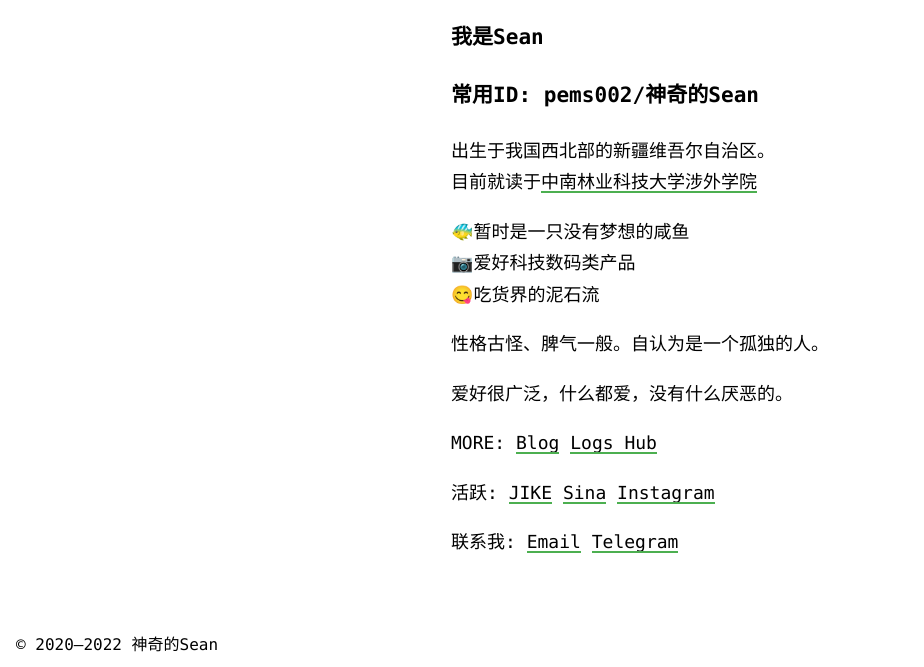
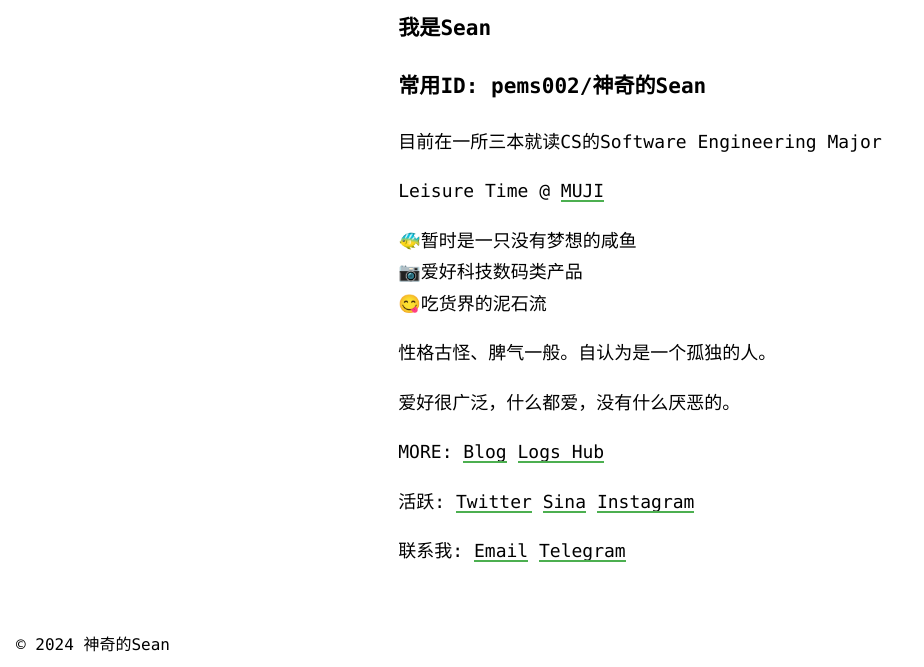
Before and after one commit to Pems002/home, a plain HTML site: page index.html in a window 1280 px wide. Shown: the part 133-800 px from the top of the page, without its empty margins (0-924 px from the left). Drawn offline with Linux system fonts and the light colour scheme.

Commit message:
Update index.html

```diff
--- a/index.html
+++ b/index.html
@@ -27,18 +27,19 @@
             <h1>👋 Hi There!</h1>
             <h3>我是Sean</h3>
             <h3>常用ID: pems002/神奇的Sean</h3>
-            <p>出生于我国西北部的新疆维吾尔自治区。<br>目前就读于<a href="https://swxy.csuft.edu.cn" target="_blank" rel="noopener">中南林业科技大学涉外学院</a></p>
+            <p>目前在一所三本就读CS的Software Engineering Major</p>
+		<p>Leisure Time @ <a href="https://www.muji.com.cn" target="_blank" rel="noopener">MUJI</a></p>
             <p>🐠暂时是一只没有梦想的咸鱼<br>📷爱好科技数码类产品<br>😋吃货界的泥石流</p>
             <p>性格古怪、脾气一般。自认为是一个孤独的人。</p>
             <p>爱好很广泛，什么都爱，没有什么厌恶的。</p>
             <p></p>
             <p>MORE: <a href="https://blog.imsean.cn" target="_blank" rel="noopener">Blog</a> <a href="https://logs.imsean.cn" target="_blank" rel="noopener">Logs Hub</a> </p>
-            <p>活跃: <a href="https://okjk.co/9j5VA" target="_blank" rel="noopener">JIKE</a> <a href="https://weibo.com/u/3225834177" target="_blank" rel="noopener">Sina</a> <a href="https://www.instagram.com/pems002" target="_blank" rel="noopener">Instagram</a></p>
+            <p>活跃: <a href="https://x.com/pems002" target="_blank" rel="noopener">Twitter</a> <a href="https://weibo.com/u/3225834177" target="_blank" rel="noopener">Sina</a> <a href="https://www.instagram.com/pems002" target="_blank" rel="noopener">Instagram</a></p>
             <p>联系我: <a href="mailto:hi@mail.imsean.cn" target="_blank" rel="noopener">Email</a> <a href="https://t.me/pems002" target="_blank" rel="noopener">Telegram</a></p>
         </div>
     </main>
     <footer class="container">
-        <div>© 2020—2022 <a href="https://www.imsean.cn" rel="noopener">神奇的Sean</a></div>
+        <div>© 2024 <a href="https://www.imsean.cn" rel="noopener">神奇的Sean</a></div>
     </footer>
   </body>
 </html>
```
